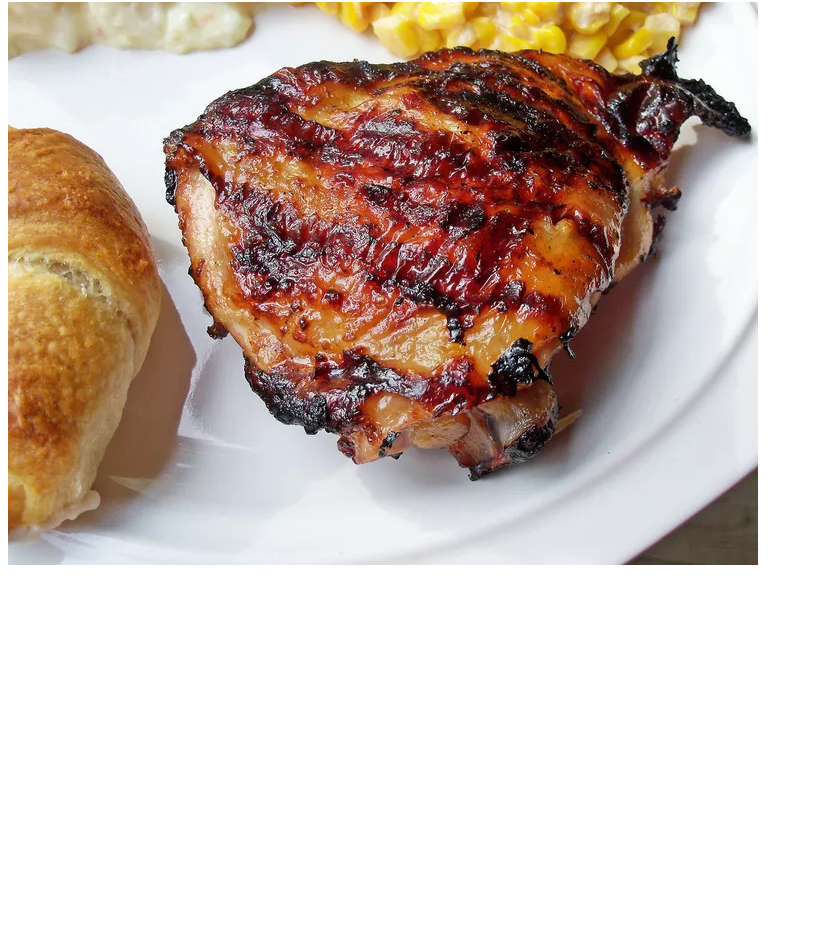
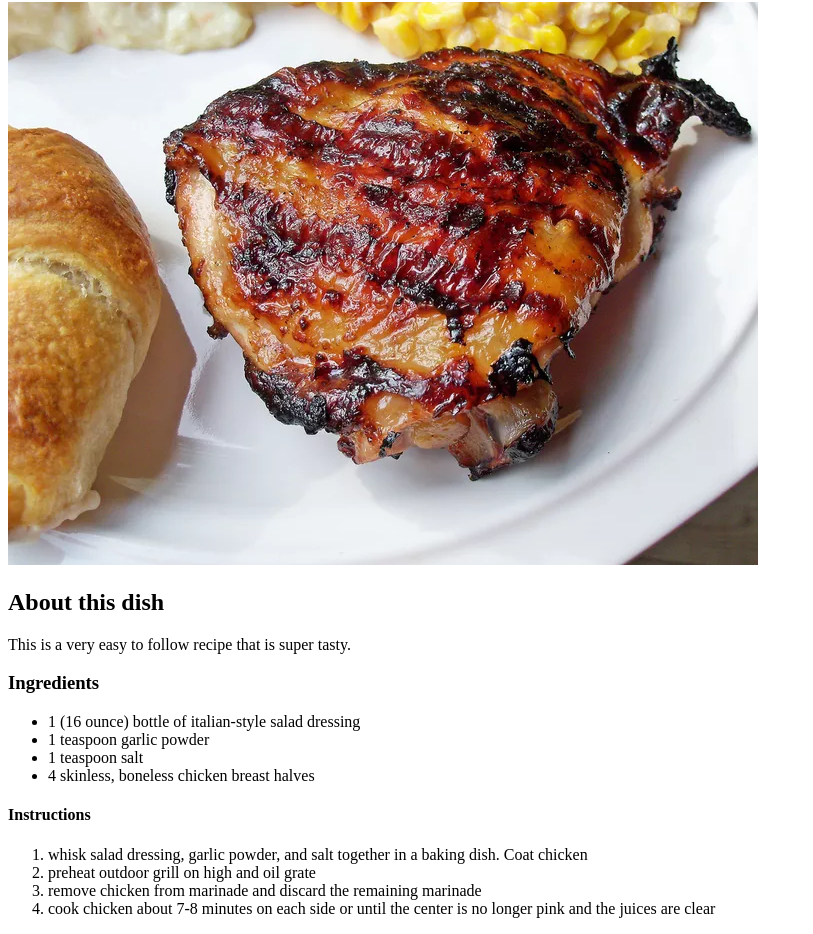
Before and after one commit to AdoreEJJ/odin-recipes, a plain HTML site: page recipes/italianChicken.html in a window 1280 px wide. Shown: the part 78-1012 px from the top of the page, without its empty margins (0-813 px from the left). Before the commit the page ends 800 px from the top, so only its background shows below. Drawn offline with Linux system fonts and the light colour scheme.

Commit message:
Add html text + headings

```diff
--- a/recipes/italianChicken.html
+++ b/recipes/italianChicken.html
@@ -9,5 +9,21 @@
 <body>
     <h1>Italian Chicken Marinade</h1>
     <img src="../images/italianChicken.webp" alt="italian chicken marinade">
+    <h2>About this dish</h2>
+    <p>This is a very easy to follow recipe that is super tasty.</p>
+    <h3>Ingredients</h3>
+    <ul>
+        <li>1 (16 ounce) bottle of italian-style salad dressing</li>
+        <li>1 teaspoon garlic powder</li>
+        <li>1 teaspoon salt</li>
+        <li>4 skinless, boneless chicken breast halves</li>
+    </ul>
+    <h4>Instructions</h4>
+    <ol>
+        <li>whisk salad dressing, garlic powder, and salt together in a baking dish. Coat chicken</li>
+        <li>preheat outdoor grill on high and oil grate</li>
+        <li>remove chicken from marinade and discard the remaining marinade</li>
+        <li>cook chicken about 7-8 minutes on each side or until the center is no longer pink and the juices are clear</li>
+    </ol>
 </body>
 </html>
```
